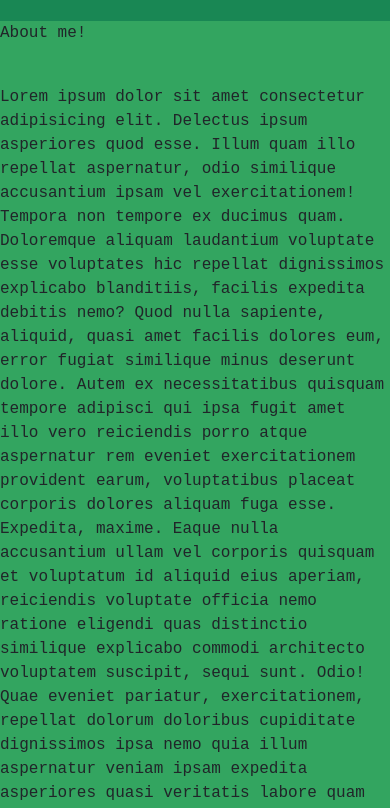
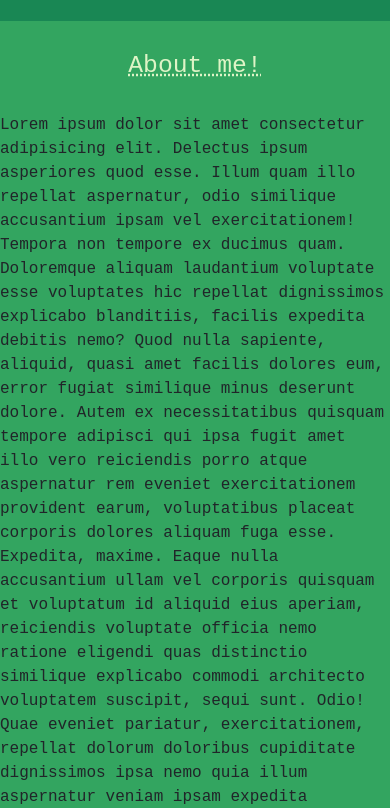
Before and after one commit to annademma/curso, a plain HTML site: page pages/about.html in a window 390 px wide. Shown: the part 75-883 px from the top of the page. Drawn offline with nearby package versions, Linux system fonts and the light colour scheme.

Commit message:
segundo guardado

```diff
--- a/css/estilos.css
+++ b/css/estilos.css
@@ -74,7 +74,7 @@ main{
     grid-template-columns: repeat(auto-fill, minmax(250px, 1fr));
     grid-auto-rows: minmax(200px, auto);
     padding: 20px;
-    gap: 15px;
+    gap: 20px;
     grid-auto-flow: dense;
 }
 
@@ -106,3 +106,53 @@ footer{
 footer .footer-texto p{
     margin: 0;
 }
+
+@media (max-width: 1400px){
+
+    main section {
+
+
+        width: 60%;
+        justify-content: center;
+
+    }
+
+}
+
+@media (max-width: 1228px) {
+    main section {
+
+
+        width: 70%;
+        justify-content: center;
+
+    }
+
+}
+
+@media (max-width: 877px) {
+
+    main section {
+
+
+        width: 100%;
+        justify-content: center;
+
+    }
+
+
+
+}
+
+@media (max-width: 480px) {
+    header h1 {
+        font-size: 1rem;
+    }
+    footer .titulo h2 {
+        font-size: 1rem;
+    }
+
+    article img {
+        width: 100%;
+    }
+}
--- a/pages/about.html
+++ b/pages/about.html
@@ -39,8 +39,8 @@
         </nav>
     </header>
     <main>
-        <div>
-            <p>About me!</p>
+        <div class="title">
+            <h2>About me!</h2>
         </div>
         <section>
             <div><img src="" alt=""></div>
```
Also changed, not shown: index.html (+1 -1 lines).
